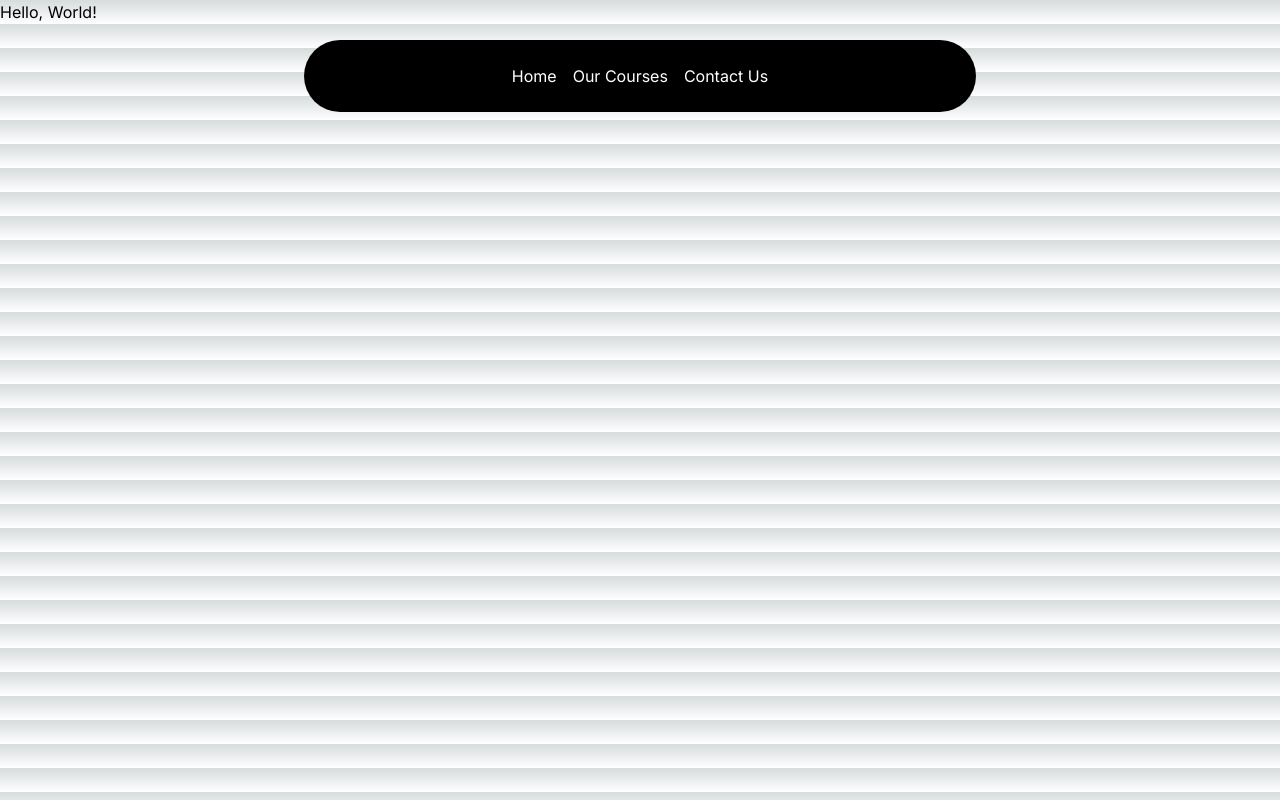
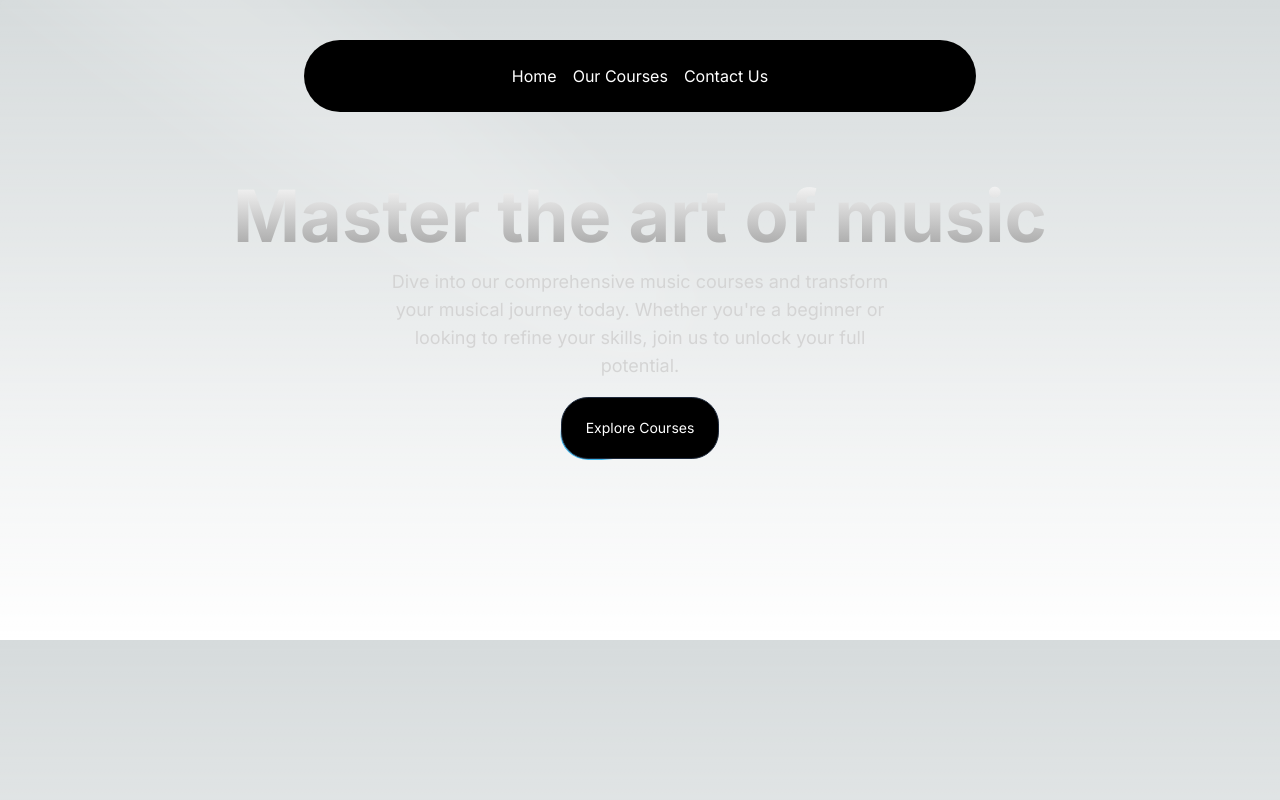
Before and after one commit to aryandharwa/music-cources, a Next.js app: page / in a window 1280 px wide. Built offline with nearby package versions, Linux system fonts and the light colour scheme.

Commit message:
spotlight and button added

```diff
--- a/src/app/page.tsx
+++ b/src/app/page.tsx
@@ -1,6 +1,9 @@
+import HeroSection from "@/components/HeroSection";
 
 export default function Home() {
   return (
-    <h1>Hello, World!</h1>
+    <main>
+    <HeroSection />
+    </main>
   );
 }
--- /dev/null
+++ b/src/components/HeroSection.tsx
@@ -0,0 +1,39 @@
+import React from 'react'
+import Link from 'next/link'
+import { Spotlight } from './ui/Spotlight'
+import { Button } from "./ui/moving-border";
+
+export default function HeroSection() {
+  return (
+    <div
+    className="h-auto md:h-[40rem] w-full rounded-md flex flex-col items-center justify-center relative overflow-hidden mx-auto py-10 md:py-0"
+    >
+      <Spotlight
+        className="-top-40 left-0 md:left-60 md:-top-20"
+        fill="white"
+      />
+
+      <div className='p-4 relative z-10 w-full text-center'>
+        <h1
+        className="mt-20 md:mt-0 text-4xl md:text-7xl font-bold bg-clip-text text-transparent bg-gradient-to-b from-neutral-50 to-neutral-400"
+        >
+          Master the art of music
+        </h1>
+        <p
+        className="mt-4 font-normal text-base md:text-lg text-neutral-300 max-w-lg mx-auto"
+        >
+          Dive into our comprehensive music courses and transform your musical journey today. Whether you're a beginner or looking to refine your skills, join us to unlock your full potential.</p>
+        <div className='mt-4'>
+          <Link href={"/courses"}>
+            <Button
+            borderRadius="1.75rem"
+            className="bg-white dark:bg-black text-black dark:text-white border-neutral-200 dark:border-slate-800"
+            >
+            Explore Courses
+            </Button>
+          </Link>
+        </div>
+      </div>
+    </div>
+  )
+}
--- /dev/null
+++ b/src/components/ui/Spotlight.tsx
@@ -0,0 +1,56 @@
+import React from "react";
+import { cn } from "@/utils/cn";
+
+type SpotlightProps = {
+  className?: string;
+  fill?: string;
+};
+
+export const Spotlight = ({ className, fill }: SpotlightProps) => {
+  return (
+    <svg
+      className={cn(
+        "animate-spotlight pointer-events-none absolute z-[1]  h-[169%] w-[138%] lg:w-[84%] opacity-0",
+        className
+      )}
+      xmlns="http://www.w3.org/2000/svg"
+      viewBox="0 0 3787 2842"
+      fill="none"
+    >
+      <g filter="url(#filter)">
+        <ellipse
+          cx="1924.71"
+          cy="273.501"
+          rx="1924.71"
+          ry="273.501"
+          transform="matrix(-0.822377 -0.568943 -0.568943 0.822377 3631.88 2291.09)"
+          fill={fill || "white"}
+          fillOpacity="0.21"
+        ></ellipse>
+      </g>
+      <defs>
+        <filter
+          id="filter"
+          x="0.860352"
+          y="0.838989"
+          width="3785.16"
+          height="2840.26"
+          filterUnits="userSpaceOnUse"
+          colorInterpolationFilters="sRGB"
+        >
+          <feFlood floodOpacity="0" result="BackgroundImageFix"></feFlood>
+          <feBlend
+            mode="normal"
+            in="SourceGraphic"
+            in2="BackgroundImageFix"
+            result="shape"
+          ></feBlend>
+          <feGaussianBlur
+            stdDeviation="151"
+            result="effect1_foregroundBlur_1065_8"
+          ></feGaussianBlur>
+        </filter>
+      </defs>
+    </svg>
+  );
+};
--- /dev/null
+++ b/src/components/ui/moving-border.tsx
@@ -0,0 +1,139 @@
+"use client";
+import React from "react";
+import {
+  motion,
+  useAnimationFrame,
+  useMotionTemplate,
+  useMotionValue,
+  useTransform,
+} from "framer-motion";
+import { useRef } from "react";
+import { cn } from "@/utils/cn";
+
+export function Button({
+  borderRadius = "1.75rem",
+  children,
+  as: Component = "button",
+  containerClassName,
+  borderClassName,
+  duration,
+  className,
+  ...otherProps
+}: {
+  borderRadius?: string;
+  children: React.ReactNode;
+  as?: any;
+  containerClassName?: string;
+  borderClassName?: string;
+  duration?: number;
+  className?: string;
+  [key: string]: any;
+}) {
+  return (
+    <Component
+      className={cn(
+        "bg-transparent relative text-xl  h-16 w-40 p-[1px] overflow-hidden ",
+        containerClassName
+      )}
+      style={{
+        borderRadius: borderRadius,
+      }}
+      {...otherProps}
+    >
+      <div
+        className="absolute inset-0"
+        style={{ borderRadius: `calc(${borderRadius} * 0.96)` }}
+      >
+        <MovingBorder duration={duration} rx="30%" ry="30%">
+          <div
+            className={cn(
+              "h-20 w-20 opacity-[0.8] bg-[radial-gradient(var(--sky-500)_40%,transparent_60%)]",
+              borderClassName
+            )}
+          />
+        </MovingBorder>
+      </div>
+
+      <div
+        className={cn(
+          "relative bg-slate-900/[0.8] border border-slate-800 backdrop-blur-xl text-white flex items-center justify-center w-full h-full text-sm antialiased",
+          className
+        )}
+        style={{
+          borderRadius: `calc(${borderRadius} * 0.96)`,
+        }}
+      >
+        {children}
+      </div>
+    </Component>
+  );
+}
+
+export const MovingBorder = ({
+  children,
+  duration = 2000,
+  rx,
+  ry,
+  ...otherProps
+}: {
+  children: React.ReactNode;
+  duration?: number;
+  rx?: string;
+  ry?: string;
+  [key: string]: any;
+}) => {
+  const pathRef = useRef<any>();
+  const progress = useMotionValue<number>(0);
+
+  useAnimationFrame((time) => {
+    const length = pathRef.current?.getTotalLength();
+    if (length) {
+      const pxPerMillisecond = length / duration;
+      progress.set((time * pxPerMillisecond) % length);
+    }
+  });
+
+  const x = useTransform(
+    progress,
+    (val) => pathRef.current?.getPointAtLength(val).x
+  );
+  const y = useTransform(
+    progress,
+    (val) => pathRef.current?.getPointAtLength(val).y
+  );
+
+  const transform = useMotionTemplate`translateX(${x}px) translateY(${y}px) translateX(-50%) translateY(-50%)`;
+
+  return (
+    <>
+      <svg
+        xmlns="http://www.w3.org/2000/svg"
+        preserveAspectRatio="none"
+        className="absolute h-full w-full"
+        width="100%"
+        height="100%"
+        {...otherProps}
+      >
+        <rect
+          fill="none"
+          width="100%"
+          height="100%"
+          rx={rx}
+          ry={ry}
+          ref={pathRef}
+        />
+      </svg>
+      <motion.div
+        style={{
+          position: "absolute",
+          top: 0,
+          left: 0,
+          display: "inline-block",
+          transform,
+        }}
+      >
+        {children}
+      </motion.div>
+    </>
+  );
+};
--- a/tailwind.config.ts
+++ b/tailwind.config.ts
@@ -1,4 +1,9 @@
 import type { Config } from "tailwindcss";
+const defaultTheme = require("tailwindcss/defaultTheme");
+const colors = require("tailwindcss/colors");
+const {
+  default: flattenColorPalette,
+} = require("tailwindcss/lib/util/flattenColorPalette");
 
 const config: Config = {
   content: [
@@ -14,8 +19,38 @@
         "gradient-conic":
           "conic-gradient(from 180deg at 50% 50%, var(--tw-gradient-stops))",
       },
+      animation: {
+        spotlight: "spotlight 2s ease .75s 1 forwards",
+      },
+      keyframes: {
+        spotlight: {
+          "0%": {
+            opacity: "0",
+            transform: "translate(-72%, -62%) scale(0.5)",
+          },
+          "100%": {
+            opacity: "1",
+            transform: "translate(-50%,-40%) scale(1)",
+          },
+        },
+      },
     },
   },
-  plugins: [],
+  plugins: [
+    addVariablesForColors,
+  ],
 };
+
+
+function addVariablesForColors({ addBase, theme }: any) {
+  let allColors = flattenColorPalette(theme("colors"));
+  let newVars = Object.fromEntries(
+    Object.entries(allColors).map(([key, val]) => [`--${key}`, val])
+  );
+
+  addBase({
+    ":root": newVars,
+  });
+}
+
 export default config;
```
